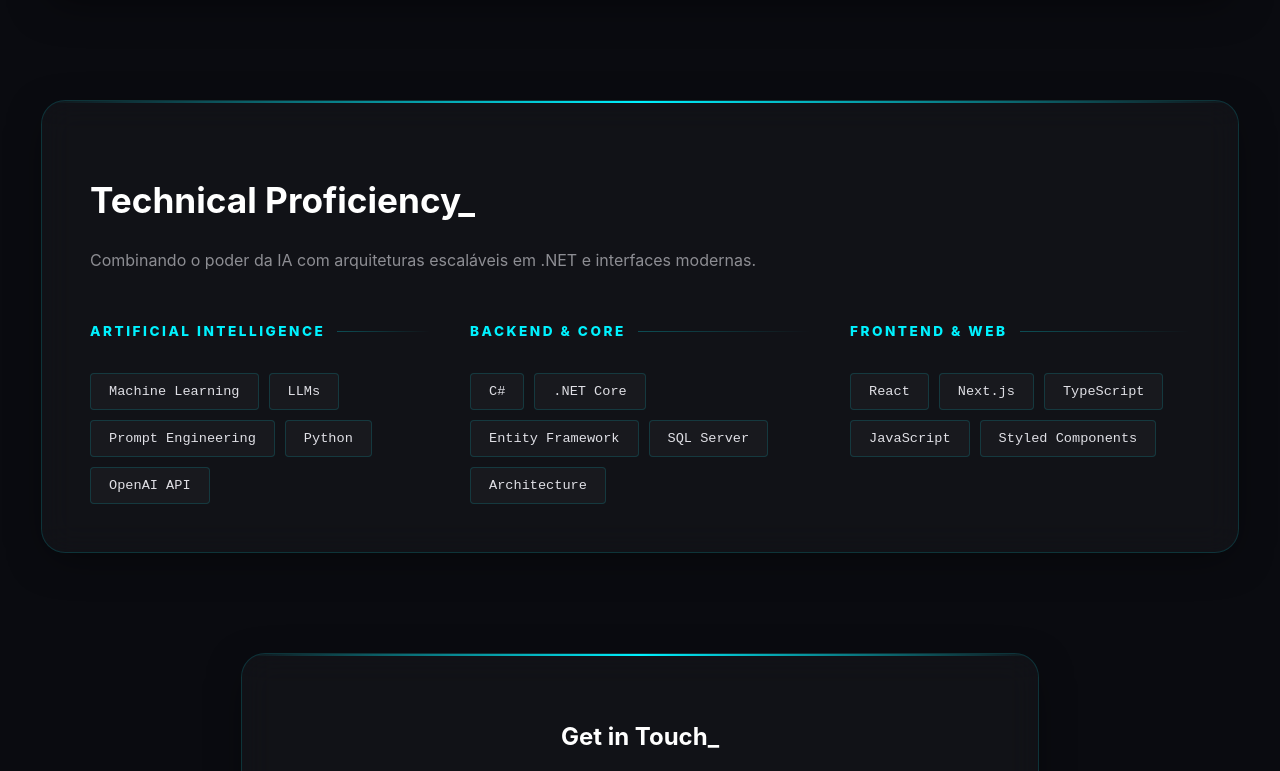
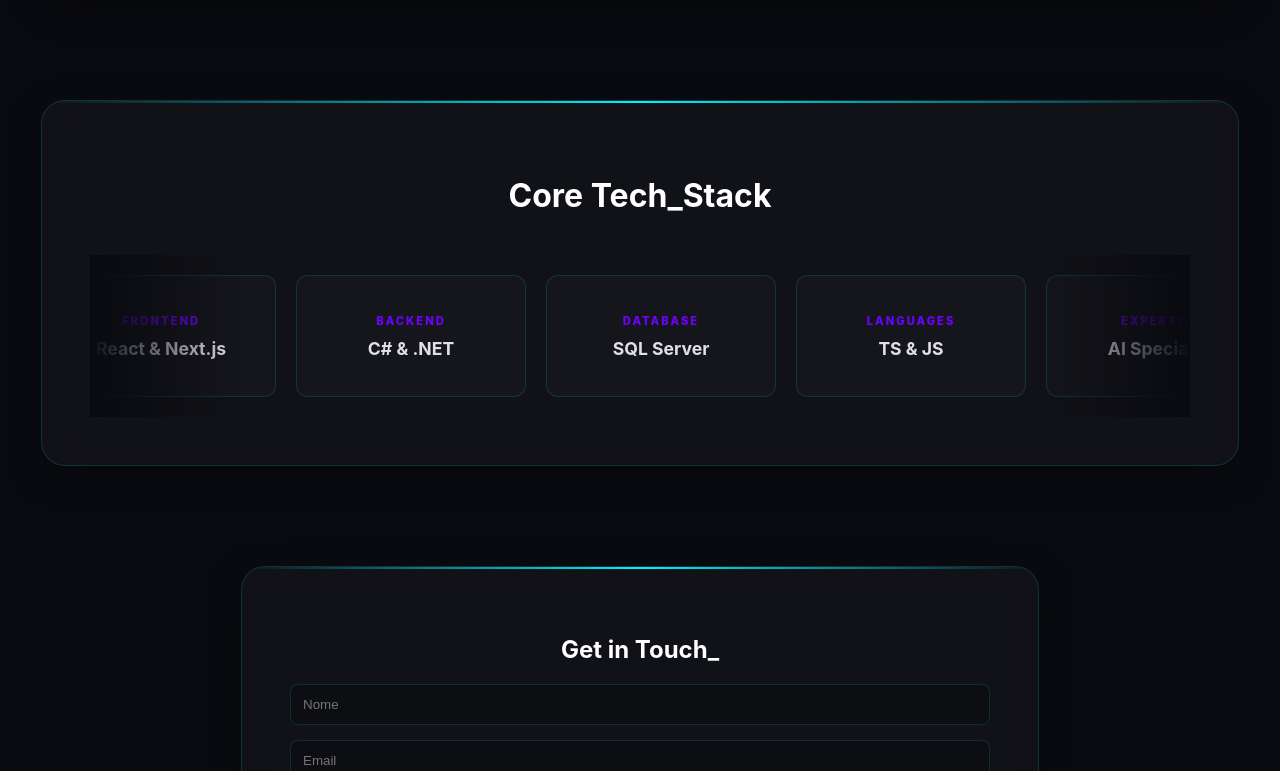
Before and after one commit to PatricAugusto/Portfolio-v3.0.0, a Next.js app: page / in a window 1280 px wide. Shown: the part 1749-2520 px from the top of the page. Built offline with nearby package versions, Linux system fonts and the light colour scheme.

Commit message:
feat: implement infinite marquee carousel for core tech skills

```diff
--- a/src/components/Skills.js
+++ b/src/components/Skills.js
@@ -1,98 +1,112 @@
 'use client';
 
-import styled from 'styled-components';
+import styled, { keyframes } from 'styled-components';
 import GlassCard from './GlassCard';
 
-const SkillsWrapper = styled.div`
-  display: grid;
-  grid-template-columns: repeat(auto-fit, minmax(280px, 1fr));
-  gap: 40px;
-  margin-top: 40px;
+const scroll = keyframes`
+  0% { transform: translateX(0); }
+  100% { transform: translateX(calc(-250px * 5)); }
 `;
 
-const SkillCategory = styled.div`
-  display: flex;
-  flex-direction: column;
-  gap: 20px;
-`;
+const MarqueeContainer = styled.div`
+  margin-top: 40px;
+  width: 100%;
+  overflow: hidden;
+  position: relative;
+  padding: 20px 0;
 
-const CategoryHeader = styled.h3`
-  font-size: 0.85rem;
-  text-transform: uppercase;
-  letter-spacing: 2.5px;
-  color: ${props => props.theme.colors.secondary};
-  display: flex;
-  align-items: center;
-  gap: 12px;
-  font-weight: 800;
-
+  &::before, &::after {
+    content: "";
+    height: 100%;
+    position: absolute;
+    width: 150px;
+    z-index: 2;
+    pointer-events: none;
+  }
+  &::before {
+    left: 0;
+    top: 0;
+    background: linear-gradient(to right, ${props => props.theme.colors.primary} 0%, transparent 100%);
+  }
   &::after {
-    content: '';
-    flex: 1;
-    height: 1px;
-    background: linear-gradient(90deg, ${props => props.theme.colors.secondary}44, transparent);
+    right: 0;
+    top: 0;
+    background: linear-gradient(to left, ${props => props.theme.colors.primary} 0%, transparent 100%);
   }
 `;
 
-const BadgeGrid = styled.div`
+const MarqueeTrack = styled.div`
   display: flex;
-  flex-wrap: wrap;
-  gap: 10px;
+  width: calc(250px * 10);
+  animation: ${scroll} 25s linear infinite;
+
+  &:hover {
+    animation-play-state: paused;
+  }
 `;
 
-const SkillBadge = styled.div`
-  background: rgba(255, 255, 255, 0.03);
+const SkillCard = styled.div`
+  width: 230px;
+  height: 120px;
+  margin: 0 10px;
+  background: rgba(255, 255, 255, 0.02);
   border: 1px solid ${props => props.theme.colors.border};
-  padding: 10px 18px;
-  border-radius: 4px; /* Mais retangular para um look 'corporate' */
-  font-size: 0.85rem;
-  color: ${props => props.theme.colors.light};
+  border-radius: 12px;
+  display: flex;
+  flex-direction: column;
+  justify-content: center;
+  align-items: center;
+  gap: 10px;
   transition: all 0.3s ease;
-  font-family: 'Fira Code', monospace; /* Fonte tech se disponível */
 
   &:hover {
-    background: ${props => props.theme.colors.secondary}11;
     border-color: ${props => props.theme.colors.secondary};
-    box-shadow: 0 0 15px ${props => props.theme.colors.secondary}33;
-    transform: translateY(-2px);
+    background: rgba(0, 242, 255, 0.05);
+    box-shadow: 0 0 20px ${props => props.theme.colors.secondary}22;
+  }
+
+  span.label {
+    font-size: 0.7rem;
+    text-transform: uppercase;
+    letter-spacing: 2px;
+    color: ${props => props.theme.colors.accent};
+    font-weight: 800;
+  }
+
+  span.value {
+    font-size: 1.1rem;
+    font-weight: 700;
+    color: ${props => props.theme.colors.light};
   }
 `;
 
 export default function Skills() {
-  const stack = [
-    {
-      category: "Artificial Intelligence",
-      skills: ["Machine Learning", "LLMs", "Prompt Engineering", "Python", "OpenAI API"]
-    },
-    {
-      category: "Backend & Core",
-      skills: ["C#", ".NET Core", "Entity Framework", "SQL Server", "Architecture"]
-    },
-    {
-      category: "Frontend & Web",
-      skills: ["React", "Next.js", "TypeScript", "JavaScript", "Styled Components"]
-    }
+  const coreStack = [
+    { label: "Expertise", value: "AI Specialist" },
+    { label: "Frontend", value: "React & Next.js" },
+    { label: "Backend", value: "C# & .NET" },
+    { label: "Database", value: "SQL Server" },
+    { label: "Languages", value: "TS & JS" },
   ];
 
+  const fullList = [...coreStack, ...coreStack];
+
   return (
-    <GlassCard style={{ maxWidth: '1100px' }} id="skills">
-      <h2 style={{ color: '#fff', fontSize: '2.2rem' }}>Technical <span>Proficiency_</span></h2>
-      <p style={{ color: '#e0e0e6', opacity: 0.6, marginTop: '10px' }}>
-        Combinando o poder da IA com arquiteturas escaláveis em .NET e interfaces modernas.
-      </p>
+    <GlassCard style={{ maxWidth: '1100px', overflow: 'hidden' }} id="skills">
+      <h2 style={{ color: '#fff', fontSize: '2rem', textAlign: 'center' }}>
+        Core <span>Tech_Stack</span>
+      </h2>
 
-      <SkillsWrapper>
-        {stack.map((group, index) => (
-          <SkillCategory key={index}>
-            <CategoryHeader>{group.category}</CategoryHeader>
-            <BadgeGrid>
-              {group.skills.map(skill => (
-                <SkillBadge key={skill}>{skill}</SkillBadge>
-              ))}
-            </BadgeGrid>
-          </SkillCategory>
-        ))}
-      </SkillsWrapper>
+      <MarqueeContainer>
+        <MarqueeTrack>
+          {fullList.map((skill, index) => (
+            <SkillCard key={index}>
+              <span className="label">{skill.label}</span>
+              <span className="value">{skill.value}</span>
+            </SkillCard>
+          ))}
+        </MarqueeTrack>
+      </MarqueeContainer>
     </GlassCard>
   );
 }
```
